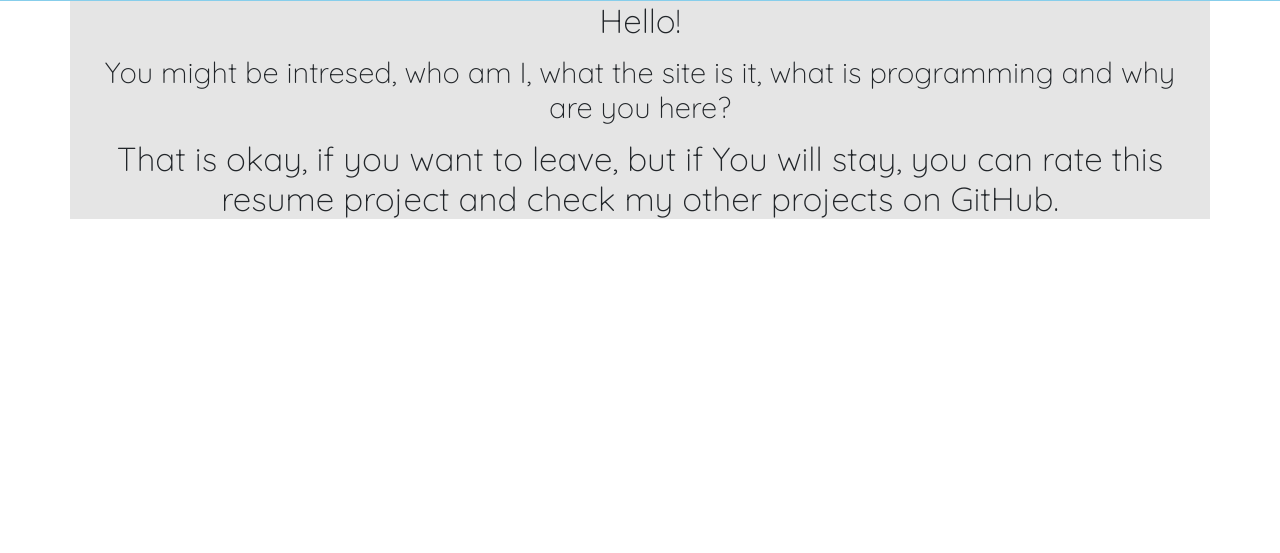
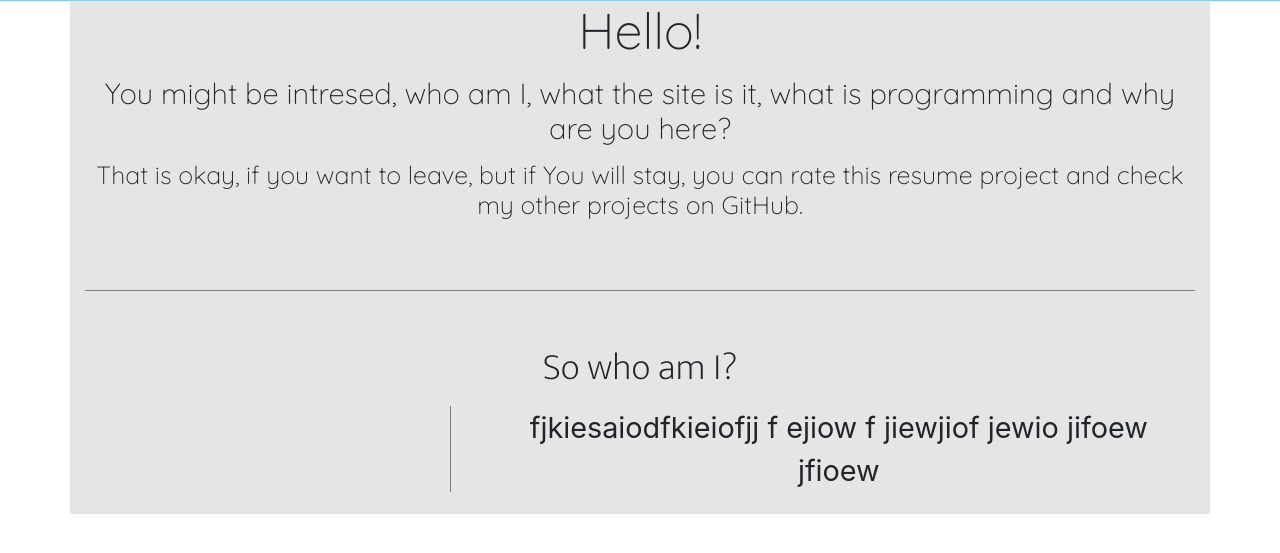
Before and after one commit to Sanya30061991/SimpleResumeDjangoProject, a Python web app: template ResumeContent/templates/ResumeContent/starting.html in a window 1280 px wide. Shown: the part 101-654 px from the top of the page. Run offline with Jinja, Linux system fonts and the light colour scheme; the template is opened without the code that fills it, so the values that code supplies are empty; some libraries are stand-ins or nearby versions.

```diff
--- a/ResumeContent/templates/ResumeContent/starting.html
+++ b/ResumeContent/templates/ResumeContent/starting.html
@@ -6,8 +6,8 @@
     <link rel="stylesheet" href="https://stackpath.bootstrapcdn.com/bootstrap/4.5.2/css/bootstrap.min.css" integrity="sha384-JcKb8q3iqJ61gNV9KGb8thSsNjpSL0n8PARn9HuZOnIxN0hoP+VmmDGMN5t9UJ0Z" crossorigin="anonymous">
     <title>Resume</title>
     <style>
-@import url('https://fonts.googleapis.com/css2?family=Alata&display=swap');
 @import url('https://fonts.googleapis.com/css2?family=Quicksand:wght@300&display=swap');
+@import url('https://fonts.googleapis.com/css2?family=Mukta:wght@200&display=swap');
 html { font-size: calc(1em + 1vw) }
 body {
     width: 100%;
@@ -71,8 +71,17 @@ body {
     color: rgb(22, 126, 223);
 }
 .introducing {
-    font-size: calc(0.8em + 0.8vw);
+    position: relative;
     font-family: 'Quicksand', sans-serif;
+}
+.underln {
+    position: relative;
+    border: 0px transparent black;
+    width: 100%;
+    border-bottom: 1px grey solid;
+}
+.bio-text {
+    display: inline-block;
 }
     </style>
 </head>
@@ -114,9 +123,19 @@ body {
         <h3 class="introducing" style="font-size: calc(0.7em + 0.7vw);">
             You might be intresed, who am I, what the site is it, what is programming and why are you here?
         </h3>
-        <h2 class="introducing">
+        <h2 class="introducing" style="font-size: calc(0.6em + 0.6vw);"">
             That is okay, if you want to leave, but if You will stay, you can rate this resume project and check my other projects on GitHub.
         </h2>
+        <div class="underln" style="padding-top: 5%;"></div>
+        <h1 class="introducing" style="font-size: calc(0.9em + 0.9vw); font-family: 'Mukta', sans-serif; padding-top: 5%;">So who am I?</h1>
+        <div class="bio-photo d-sm-inline-block d-none" style="position: relative; width: 30%; margin-bottom: 2%;">
+            <img src="" alt="">
+        </div>
+        <div class="bio-text d-sm-inline-block d-none" style="position: relative; width: 65%; border: 0px; border-left: 1px grey solid; margin-bottom: 2%; padding-left: 5%;">fjkiesaiodfkieiofjj f ejiow f jiewjiof jewio jifoew jfioew</div>
+        <div class="small_bio_photo d-block d-sm-none" style="position: relative; width: 100%;">
+            <img src="" alt="">
+        </div>
+        <div class="small_bio_text d-block d-sm-none" style="position: relative; width: 80%; margin-top: 5%; border: 0px transparent grey; border-top: 1px grey solid; margin-left: 10%;"><br>fewsf</div>
     </div>
 </body>
 </html>
```
